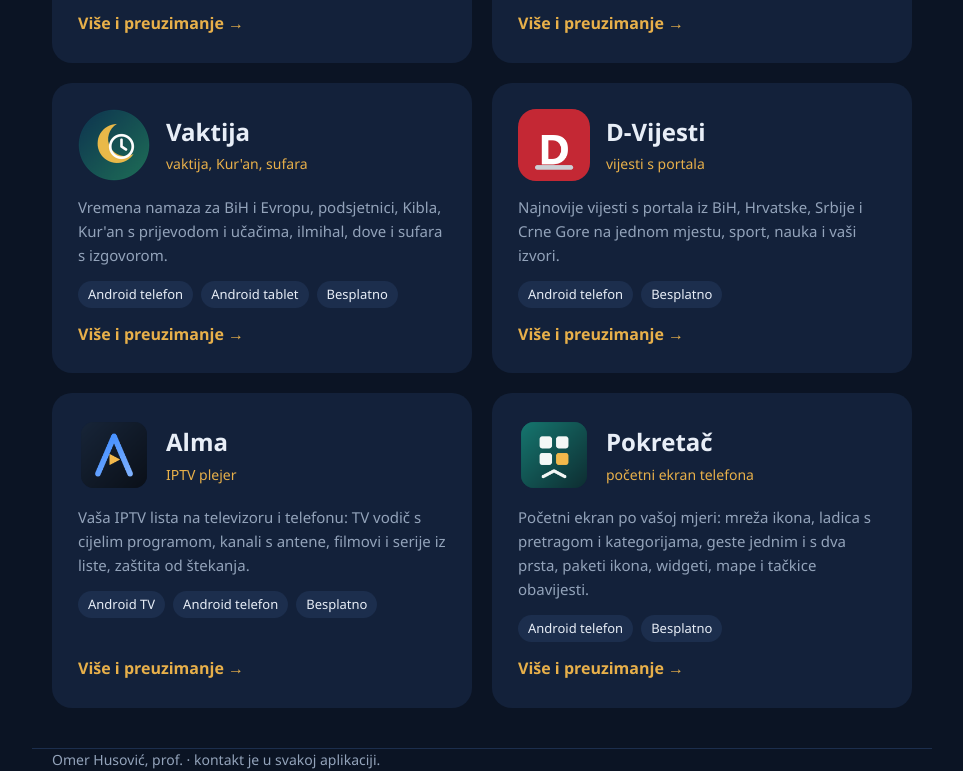
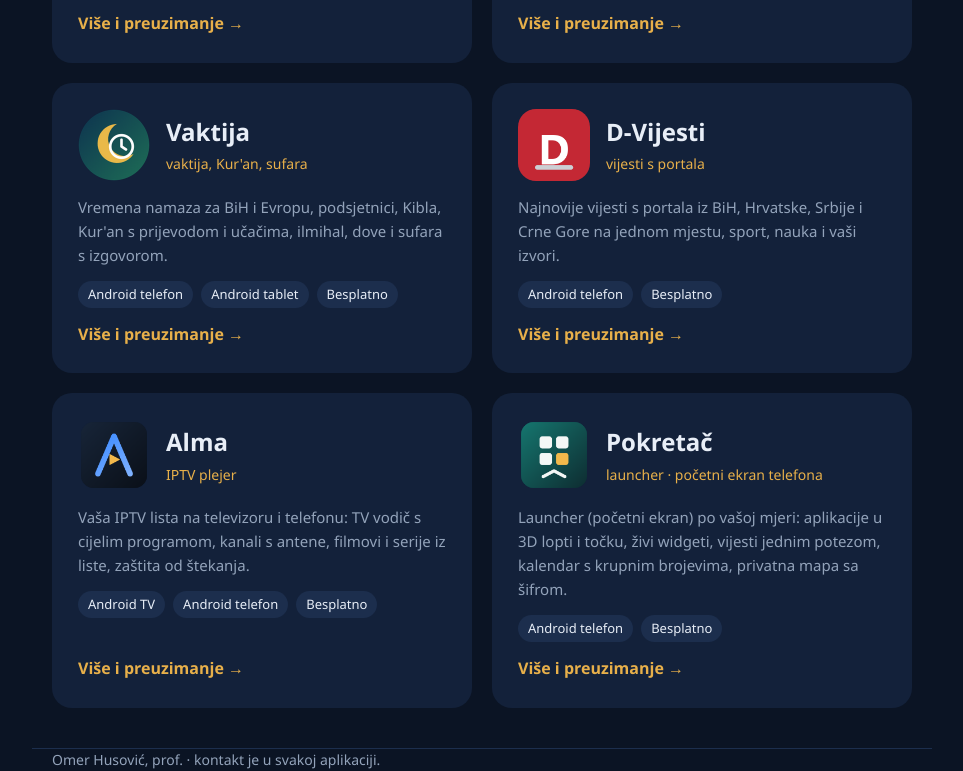
Before and after one commit to omerhusovic-arch/omerhusovic-arch.github.io, a plain HTML site: page index.html in a window 1280 px wide. Shown: the part 485-1256 px from the top of the page, without its empty margins (158-1121 px from the left). Drawn offline with Linux system fonts and the light colour scheme.

Commit message:
Pokretač: launcher u opisu

```diff
--- a/index.html
+++ b/index.html
@@ -88,8 +88,8 @@
       <span class="dalje">Više i preuzimanje →</span>
     </a>
     <a class="app" href="pokretac/">
-      <div class="glava"><img src="pokretac.png" alt=""><div><b>Pokretač</b><span>početni ekran telefona</span></div></div>
-      <p class="opis">Početni ekran po vašoj mjeri: mreža ikona, ladica s pretragom i kategorijama, geste jednim i s dva prsta, paketi ikona, widgeti, mape i tačkice obavijesti.</p>
+      <div class="glava"><img src="pokretac.png" alt=""><div><b>Pokretač</b><span>launcher · početni ekran telefona</span></div></div>
+      <p class="opis">Launcher (početni ekran) po vašoj mjeri: aplikacije u 3D lopti i točku, živi widgeti, vijesti jednim potezom, kalendar s krupnim brojevima, privatna mapa sa šifrom.</p>
       <div class="oznake"><em>Android telefon</em><em>Besplatno</em></div>
       <span class="dalje">Više i preuzimanje →</span>
     </a>
```
